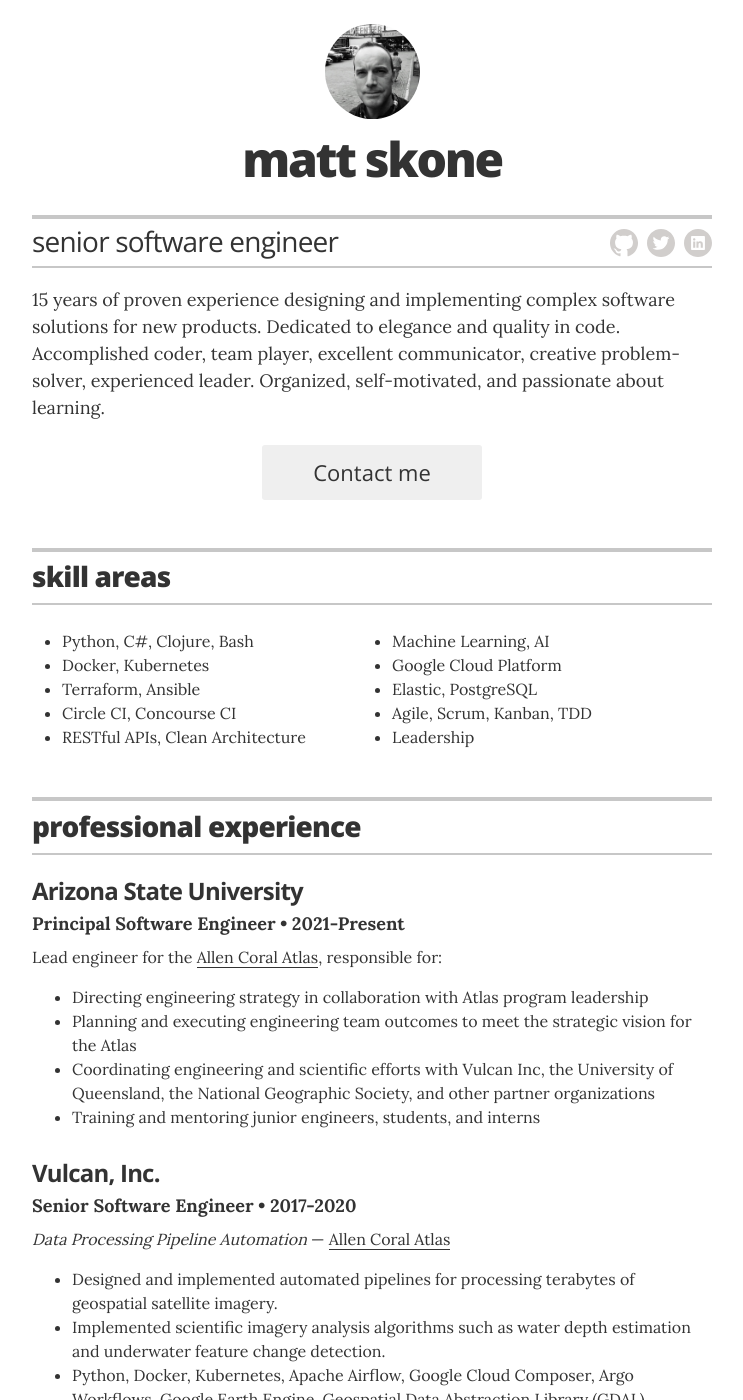
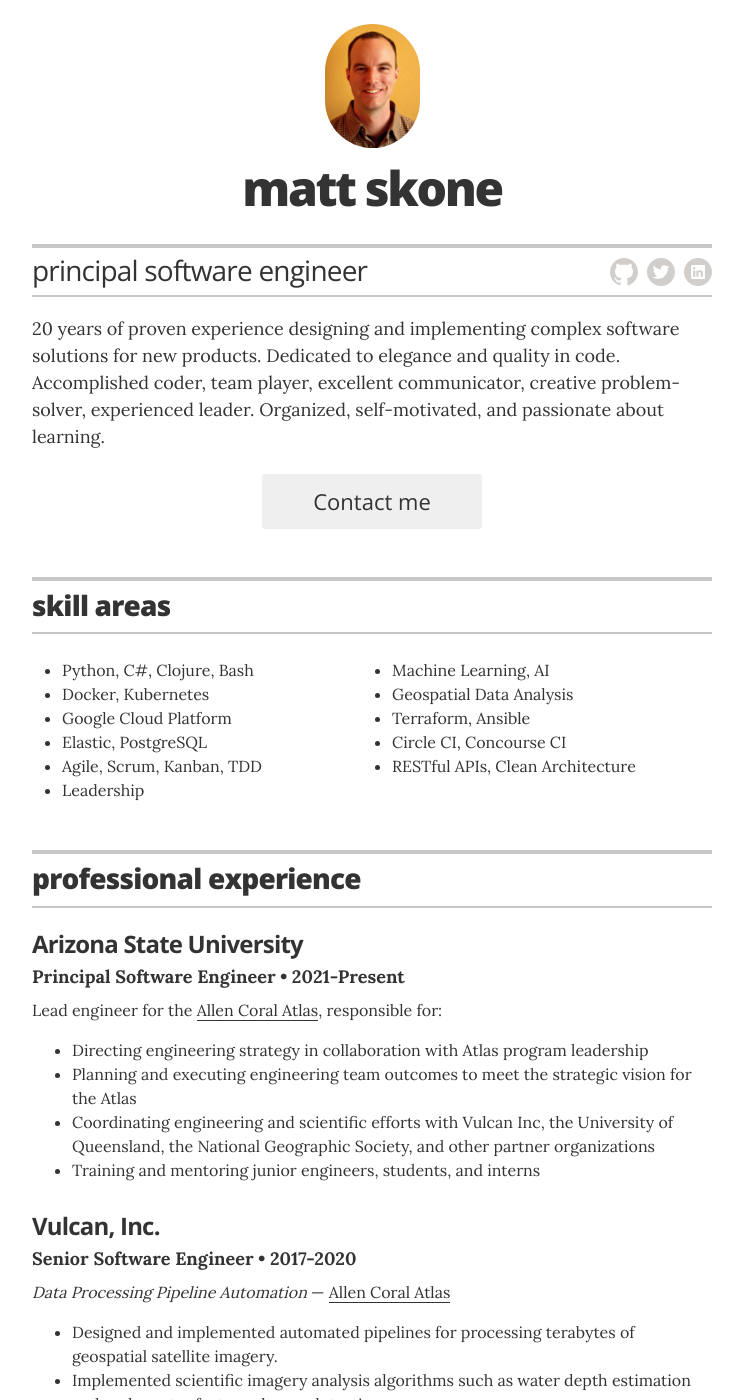
Before and after one commit to mattskone/mattskone.github.io, a Jekyll site: the page built from index.html, in a window 1280 px wide and 1400 px high. Shown: the whole window, without its empty margins (268-1011 px from the left). Built offline with Jekyll 4.4.1, drawn with Linux system fonts in a browser that asks for light colours; some of the changed text lies outside the part shown.

Commit message:
New image; minor text updates; PyCon 2022

```diff
--- a/_config.yml
+++ b/_config.yml
@@ -1,6 +1,6 @@
 # Site settings
-title: "matt skone | senior software engineer"
-description: "matt skone | senior software engineer"
+title: "matt skone | principal software engineer"
+description: "matt skone | principal software engineer"
 
 # Build settings
 markdown: kramdown
@@ -11,7 +11,7 @@
 # Resume settings
 resume_avatar:                  "true"
 resume_name:                    "matt skone"
-resume_title:                   "senior software engineer"
+resume_title:                   "principal software engineer"
 resume_contact_email:
   "matt.skone@gmail.com"
 
--- a/_layouts/resume.html
+++ b/_layouts/resume.html
@@ -28,7 +28,7 @@
         </div>
 
         <div class="executive-summary">
-		<p>15 years of proven experience designing and implementing complex software solutions for new products. Dedicated to elegance and quality in code. Accomplished coder, team player, excellent communicator, creative problem-solver, experienced leader. Organized, self-motivated, and passionate about learning.</p>
+		<p>20 years of proven experience designing and implementing complex software solutions for new products. Dedicated to elegance and quality in code. Accomplished coder, team player, excellent communicator, creative problem-solver, experienced leader. Organized, self-motivated, and passionate about learning.</p>
 	</div>
 
         {% if site.resume_looking_for_work == 'yes' %}
@@ -52,6 +52,7 @@
             <li class="column one-half">Python, C#, Clojure, Bash</li>
             <li class="column one-half">Machine Learning, AI</li>
             <li class="column one-half">Docker, Kubernetes</li>
+            <li class="column one-half">Geospatial Data Analysis</li>
             <li class="column one-half">Google Cloud Platform</li>
             <li class="column one-half">Terraform, Ansible</li>
             <li class="column one-half">Elastic, PostgreSQL</li>
@@ -93,7 +94,7 @@
 		<ul>
 			<li>Designed and implemented automated pipelines for processing terabytes of geospatial satellite imagery.</li>
 			<li>Implemented scientific imagery analysis algorithms such as water depth estimation and underwater feature change detection.</li>
-            <li>Python, Docker, Kubernetes, Apache Airflow, Google Cloud Composer, Argo Workflows, Google Earth Engine, Geospatial Data Abstraction Library (GDAL)</li>
+            <li>Python, Docker, Kubernetes, Apache Airflow, Argo Workflows, Google Earth Engine, Geospatial Data Abstraction Library (GDAL)</li>
 		</ul>
 		<p class="resume-item-copy"><i>Infrastructure Automation</i> &mdash; Technical Lead for 5-person DevOps team.</p>
 		<ul>
@@ -157,7 +158,7 @@
 
 	<div class="resume-item">
 		<h3 class="resume-item-title">U.S. Navy (excerpts)</h3>
-		<h4 class="resume-item-details">Commanding Officer &bull; 2018 &mdash; Present</h4>
+		<h4 class="resume-item-details">Commanding Officer &bull; 2018 &mdash; 2022</h4>
 		<p class="resume-item-copy">Commanding Officer of 30 Sailors supporting U.S. Indo-Pacific Command, the senior U.S. military headquarters in the Indo-Asia Pacific region.</p>
 		<ul>
 			<li>Current TS/SCI security clearance</li>
@@ -189,7 +190,7 @@
 
 	<div class="resume-item">
 		<h3 class="resume-item-title">Georgia Institue of Technology</h3>
-		<h4 class="resume-item-details">Master of Science, Computer Science (Machine Learning) &bull; 2014 &mdash; 2019</h4>
+		<h4 class="resume-item-details">Master of Science, Computer Science (Machine Learning) &bull; 2019</h4>
 	</div>
 
 	<div class="resume-item">
@@ -211,7 +212,7 @@
 
         <div class="resume-item">
 		<ul class="columns">
-			<li class="column one-half">PyCon US 2011, 2014, 2017, 2018</li>
+			<li class="column one-half">PyCon US 2011, 2014, 2017, 2018, 2022</li>
 			<li class="column one-half">Google Cloud Next 2019</li>
 			<li class="column one-half">Machine Learning Conf Seattle 2015</li>
 			<li class="column one-half">MongoDB Seattle 2010, 2012</li>
```
Also changed, not shown: images/avatar.jpg.
